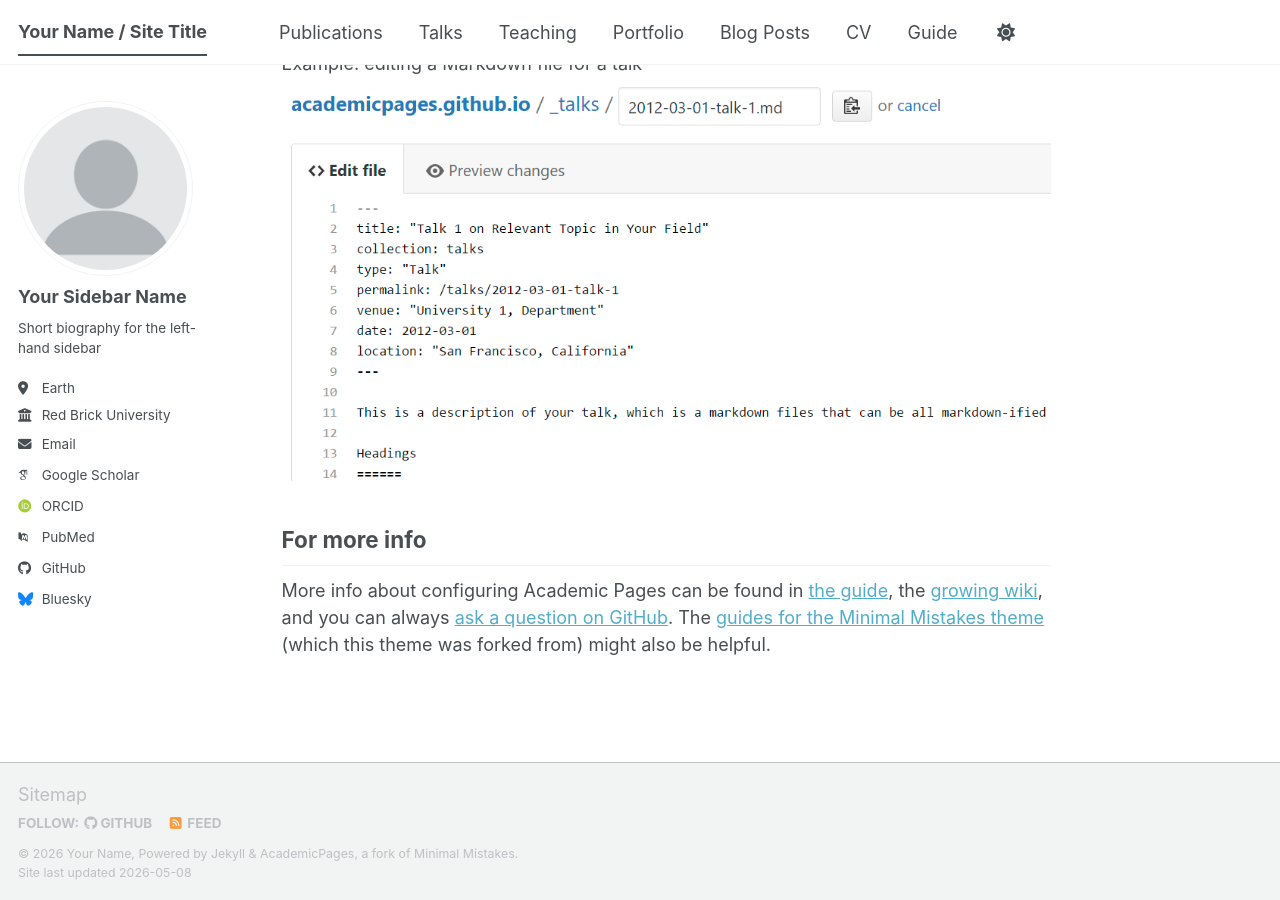
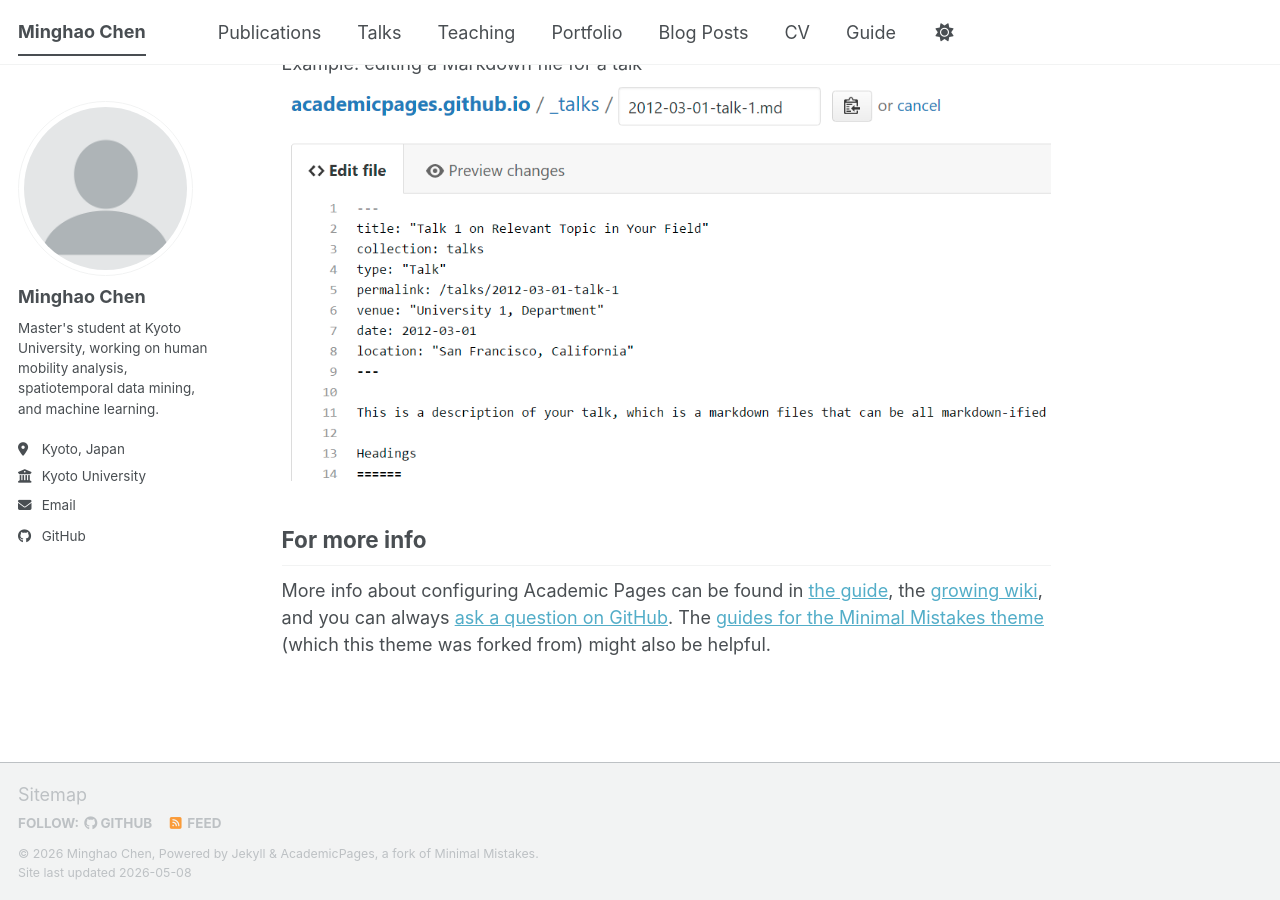
Before and after one commit to Paulliant/Paulliant.github.io, a Jekyll site: the page built from _pages/about.md, in a window 1280 px wide and 900 px high, scrolled down 2720 px. Built offline with Jekyll 4.4.1, drawn with Linux system fonts in a browser that asks for light colours; some web fonts are replaced; a script bundle is joined from its source files by our own code; library files that are not in the unit come from our copies.

Commit message:
config fixed

```diff
--- a/_config.yml
+++ b/_config.yml
@@ -9,14 +9,14 @@
 # Basic Site Settings
 locale                   : "en-US"
 site_theme               : "default" # The available themes options are "default", "air", "sunrise", "mint", "dirt" and "contrast"
-title                    : "Your Name / Site Title"
+title                    : "Minghao Chen"
 title_separator          : "-"
-name                     : &name "Your Name"
-description              : &description "Your Name's academic portfolio"   # Update this with a general description of your site, this is the default if not overridden by a page
-url                      : https://academicpages.github.io # The base hostname & protocol for your site e.g. "https://[your GitHub username].github.io",
+name                     : &name "Minghao Chen"
+description              : &description "Master's student in Informatics at Kyoto University"   # Update this with a general description of your site, this is the default if not overridden by a page
+url                      : https://Paulliant.github.io # The base hostname & protocol for your site e.g. "https://[your GitHub username].github.io",
                                                            # or if you already have some other page hosted on Github then use "https://[your GitHub username].github.io/[Your Repo Name]"
-baseurl                  : "" # the subpath of your site, e.g. "/blog"
-repository               : "academicpages/academicpages.github.io"
+baseurl                  : # the subpath of your site, e.g. "/blog"
+repository               : "Paulliant/Paulliant.github.io"
 
 # Site Author - The following control what appear as part of the author content on the side bar.
 #               If a field is blank the icon and link will not appear, otherwise it will be shown.
@@ -24,24 +24,24 @@ repository               : "academicpages/academicpages.github.io"
 author:
   # Biographic information
   avatar           : "profile.png"
-  name             : "Your Sidebar Name"
+  name             : "Minghao Chen"
   pronouns         : # example: "she/her"
-  bio              : "Short biography for the left-hand sidebar"
-  location         : "Earth"
-  employer         : "Red Brick University"
+  bio              : "Master's student at Kyoto University, working on human mobility analysis, spatiotemporal data mining, and machine learning."
+  location         : "Kyoto, Japan"
+  employer         : "Kyoto University"
   uri              : # URL
-  email            : "none@example.org"
+  email            : "chen.minghao.37p@st.kyoto-u.ac.jp"
 
   # Academic websites
   academia         : # URL
   arxiv            : # URL - Update with the correct link to your profile
-  googlescholar    : "https://scholar.google.com/citations?user=PS_CX0AAAAAJ"
+  googlescholar    :
   inspire-hep      : # URL
   impactstory      : # URL
-  orcid            : "https://orcid.org/yourorcidurl"
+  orcid            :
   semantic         : # URL
   ssrn             : # URL
-  pubmed           : "https://www.ncbi.nlm.nih.gov/pubmed/?term=john+snow"
+  pubmed           :
   researchgate     : # URL
   scopus           : # URL
   zotero           : # URL
@@ -51,13 +51,13 @@ author:
   bitbucket        : # Username - Update with your username on the site
   codepen          : # Username
   dribbble         : # Username
-  github           : "academicpages"
+  github           : "Paulliant"
   kaggle           : # Username
   stackoverflow    : # User number or user number and name (i.e., use "1" or "1/jeff-atwood")
 
   # Social media
   artstation       : # Username
-  bluesky          : "bsky.app" # Replace this with you Bluesky username
+  bluesky          : # Replace this with you Bluesky username
   facebook         : # Username
   flickr           : # Username
   foursquare       : # Username
@@ -302,7 +302,7 @@ sass:
 permalink: /:categories/:title/
 # paginate: 5 # amount of posts to show
 # paginate_path: /page:num/
-timezone: Etc/UTC # https://en.wikipedia.org/wiki/List_of_tz_database_time_zones
+timezone: Asia/Tokyo # https://en.wikipedia.org/wiki/List_of_tz_database_time_zones
 
 
 # Plugins
```
